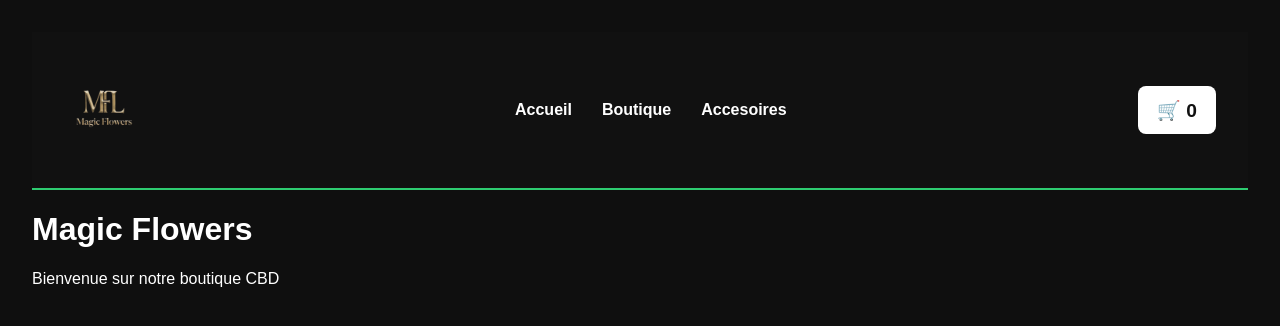
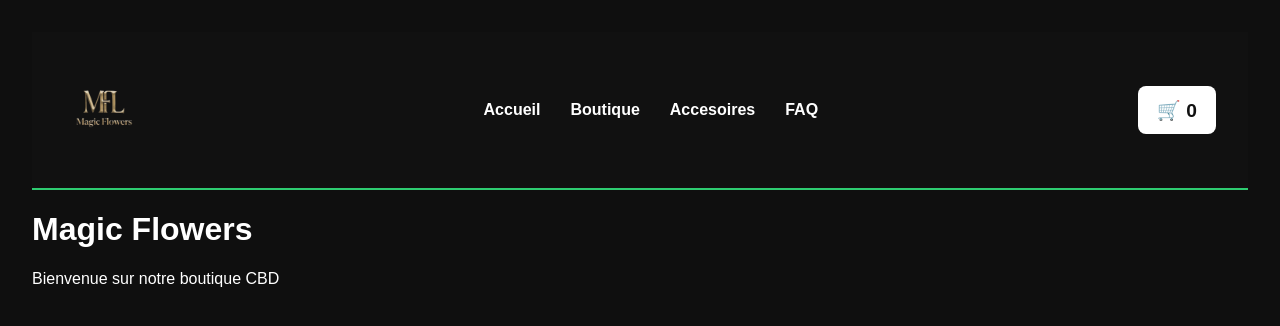
Before and after one commit to LesRhabilleurs/Magic-Flowers, a React (Vite) app: page / in a window 1280 px wide. Shown: the top 326 px of the page. Built offline with nearby package versions, Linux system fonts and the light colour scheme.

Commit message:
Update Navbar.jsx

```diff
--- a/src/components/Navbar.jsx
+++ b/src/components/Navbar.jsx
@@ -13,6 +13,7 @@
         <Link to="/">Accueil</Link>
         <Link to="/shop">Boutique</Link>
         <Link to="/">Accesoires</Link>
+        <Link to="/">FAQ</Link>
       </div>
 
       <Cart cart={cart} setCart={setCart} />
```
